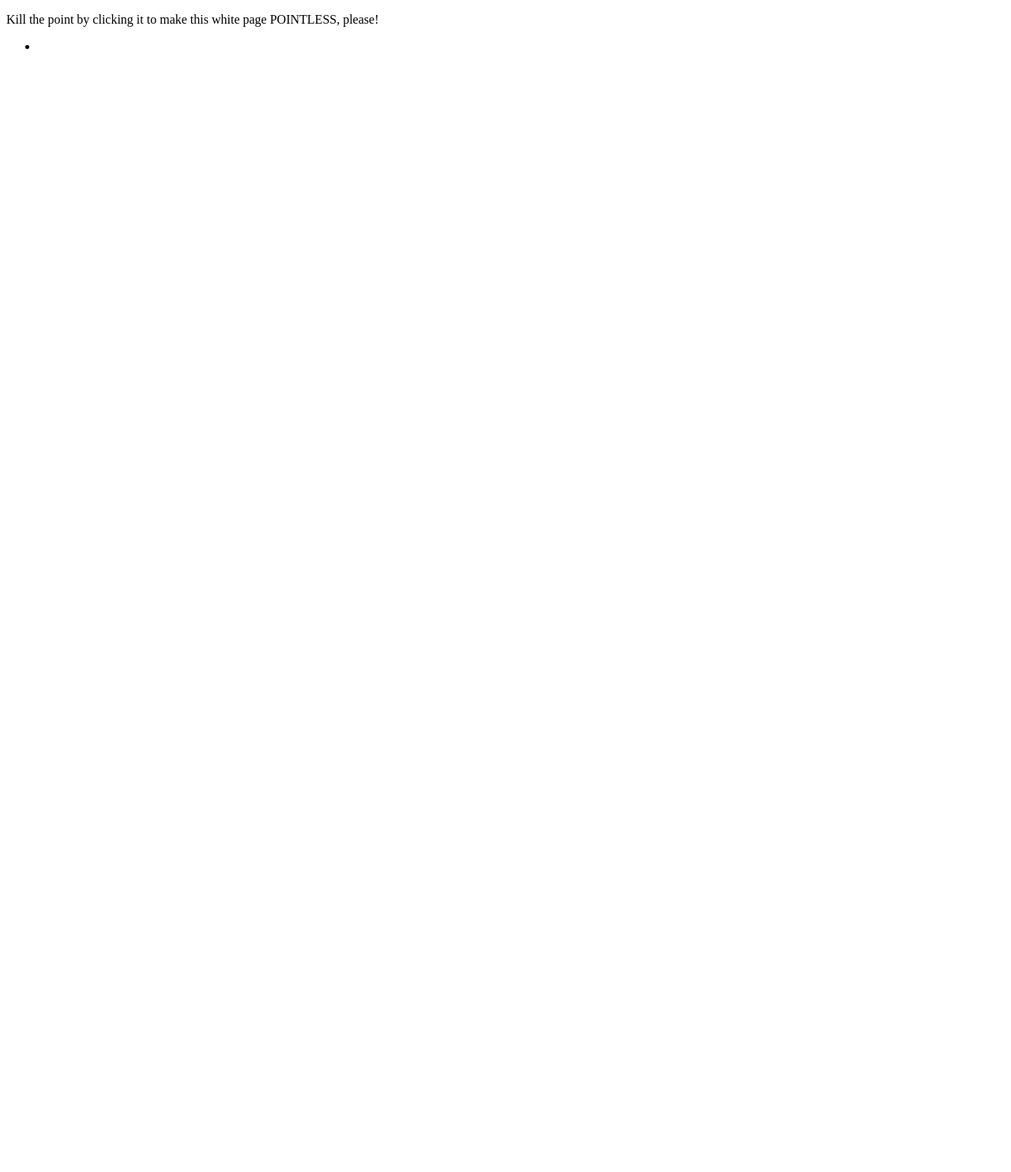
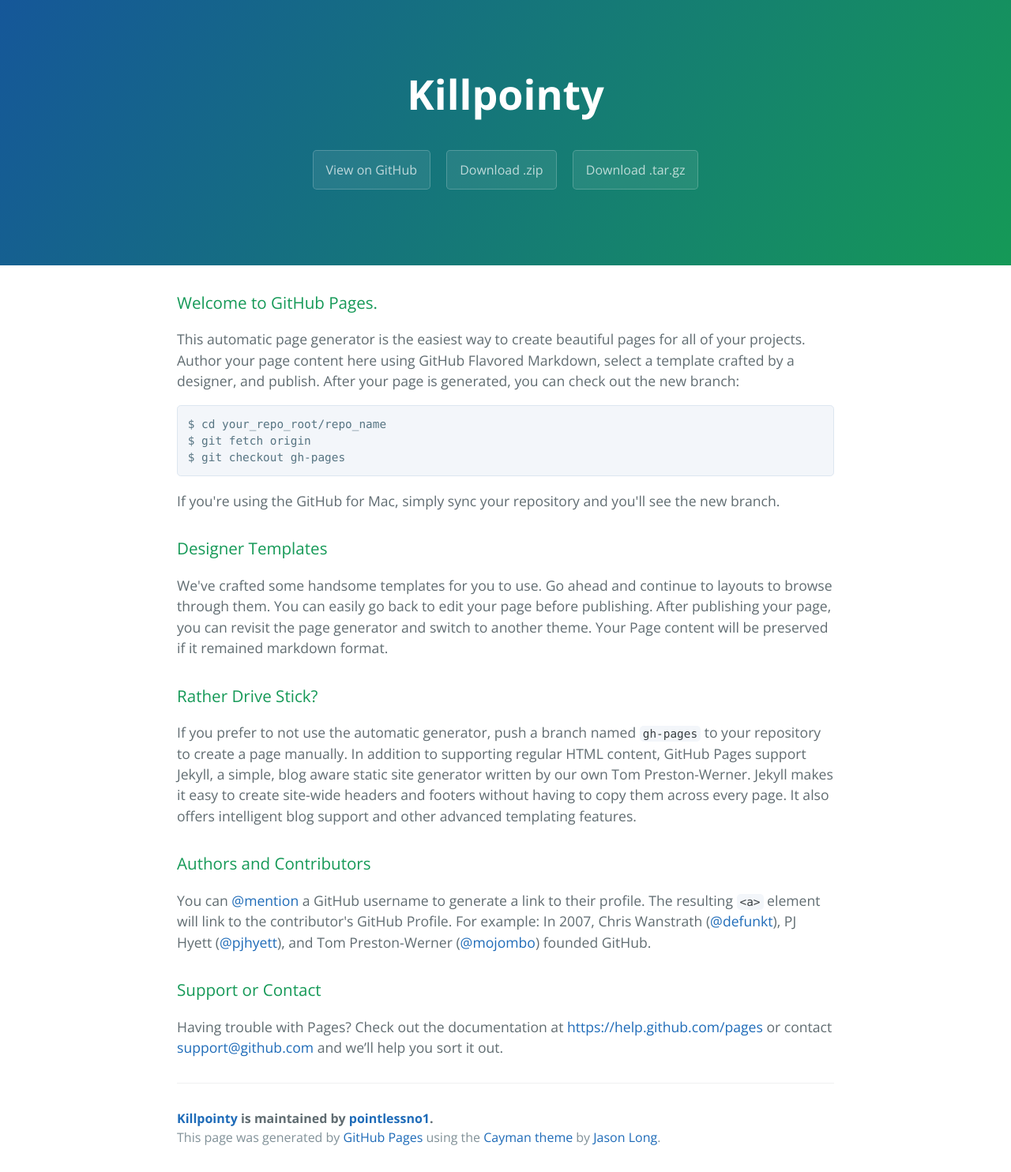
Before and after one commit to pointlessno1/KillPointy, a plain HTML site: page index.html in a window 1280 px wide. Shown: the whole page at 79% size. Before the commit the page ends 800 px from the top, so only its background shows below. Drawn offline with nearby package versions, Linux system fonts and the light colour scheme.

Commit message:
Create gh-pages branch via GitHub

```diff
--- a/index.html
+++ b/index.html
@@ -1,39 +1,64 @@
 <!DOCTYPE html>
-<!doctype html>
-<html lang="en">
-<head>
-  <meta charset="utf-8">
-  <title>PointLess</title>
-  <script src="https://code.jquery.com/jquery-1.10.2.js"></script>
-</head>
-<body>
-  <p class="des">Kill the point by clicking it to make this white page POINTLESS, please!</p>
- <div>
-<ul>
-  <li >
-  </li>
-</ul>
- </div>
- <p style="visibility:hidden;">There is NO PONIT. U Life has completed!!</p>
-<script>
-var time = 0;
-$( "li" ).click(function() {
-  var num = Math.floor((Math.random() * 550) + 1);
-  $( this ).slideUp();
-  $( this ).slideDown();
-  $("div").css("padding-left", num+100);
-  $("li").css("font-size", num);
-  $("div").css("padding-left", num+100);
-  time++;
-  if(time===5){
-    $("p").css("text-align", "center");
-    $("p").css("visibility", "visible");
-    $("div").css("visibility", "hidden");
-    $(".des").css("visibility", "hidden");
-  }
+<html lang="en-us">
+  <head>
+    <meta charset="UTF-8">
+    <title>Killpointy by pointlessno1</title>
+    <meta name="viewport" content="width=device-width, initial-scale=1">
+    <link rel="stylesheet" type="text/css" href="stylesheets/normalize.css" media="screen">
+    <link href='http://fonts.googleapis.com/css?family=Open+Sans:400,700' rel='stylesheet' type='text/css'>
+    <link rel="stylesheet" type="text/css" href="stylesheets/stylesheet.css" media="screen">
+    <link rel="stylesheet" type="text/css" href="stylesheets/github-light.css" media="screen">
+  </head>
+  <body>
+    <section class="page-header">
+      <h1 class="project-name">Killpointy</h1>
+      <h2 class="project-tagline"></h2>
+      <a href="https://github.com/pointlessno1/KillPointy" class="btn">View on GitHub</a>
+      <a href="https://github.com/pointlessno1/KillPointy/zipball/master" class="btn">Download .zip</a>
+      <a href="https://github.com/pointlessno1/KillPointy/tarball/master" class="btn">Download .tar.gz</a>
+    </section>
 
-});
-</script>
+    <section class="main-content">
+      <h3>
+<a id="welcome-to-github-pages" class="anchor" href="#welcome-to-github-pages" aria-hidden="true"><span class="octicon octicon-link"></span></a>Welcome to GitHub Pages.</h3>
 
-</body>
+<p>This automatic page generator is the easiest way to create beautiful pages for all of your projects. Author your page content here using GitHub Flavored Markdown, select a template crafted by a designer, and publish. After your page is generated, you can check out the new branch:</p>
+
+<pre><code>$ cd your_repo_root/repo_name
+$ git fetch origin
+$ git checkout gh-pages
+</code></pre>
+
+<p>If you're using the GitHub for Mac, simply sync your repository and you'll see the new branch.</p>
+
+<h3>
+<a id="designer-templates" class="anchor" href="#designer-templates" aria-hidden="true"><span class="octicon octicon-link"></span></a>Designer Templates</h3>
+
+<p>We've crafted some handsome templates for you to use. Go ahead and continue to layouts to browse through them. You can easily go back to edit your page before publishing. After publishing your page, you can revisit the page generator and switch to another theme. Your Page content will be preserved if it remained markdown format.</p>
+
+<h3>
+<a id="rather-drive-stick" class="anchor" href="#rather-drive-stick" aria-hidden="true"><span class="octicon octicon-link"></span></a>Rather Drive Stick?</h3>
+
+<p>If you prefer to not use the automatic generator, push a branch named <code>gh-pages</code> to your repository to create a page manually. In addition to supporting regular HTML content, GitHub Pages support Jekyll, a simple, blog aware static site generator written by our own Tom Preston-Werner. Jekyll makes it easy to create site-wide headers and footers without having to copy them across every page. It also offers intelligent blog support and other advanced templating features.</p>
+
+<h3>
+<a id="authors-and-contributors" class="anchor" href="#authors-and-contributors" aria-hidden="true"><span class="octicon octicon-link"></span></a>Authors and Contributors</h3>
+
+<p>You can <a href="https://github.com/blog/821" class="user-mention">@mention</a> a GitHub username to generate a link to their profile. The resulting <code>&lt;a&gt;</code> element will link to the contributor's GitHub Profile. For example: In 2007, Chris Wanstrath (<a href="https://github.com/defunkt" class="user-mention">@defunkt</a>), PJ Hyett (<a href="https://github.com/pjhyett" class="user-mention">@pjhyett</a>), and Tom Preston-Werner (<a href="https://github.com/mojombo" class="user-mention">@mojombo</a>) founded GitHub.</p>
+
+<h3>
+<a id="support-or-contact" class="anchor" href="#support-or-contact" aria-hidden="true"><span class="octicon octicon-link"></span></a>Support or Contact</h3>
+
+<p>Having trouble with Pages? Check out the documentation at <a href="https://help.github.com/pages">https://help.github.com/pages</a> or contact <a href="mailto:support@github.com">support@github.com</a> and we’ll help you sort it out.</p>
+
+      <footer class="site-footer">
+        <span class="site-footer-owner"><a href="https://github.com/pointlessno1/KillPointy">Killpointy</a> is maintained by <a href="https://github.com/pointlessno1">pointlessno1</a>.</span>
+
+        <span class="site-footer-credits">This page was generated by <a href="https://pages.github.com">GitHub Pages</a> using the <a href="https://github.com/jasonlong/cayman-theme">Cayman theme</a> by <a href="https://twitter.com/jasonlong">Jason Long</a>.</span>
+      </footer>
+
+    </section>
+
+
+  </body>
 </html>
```
